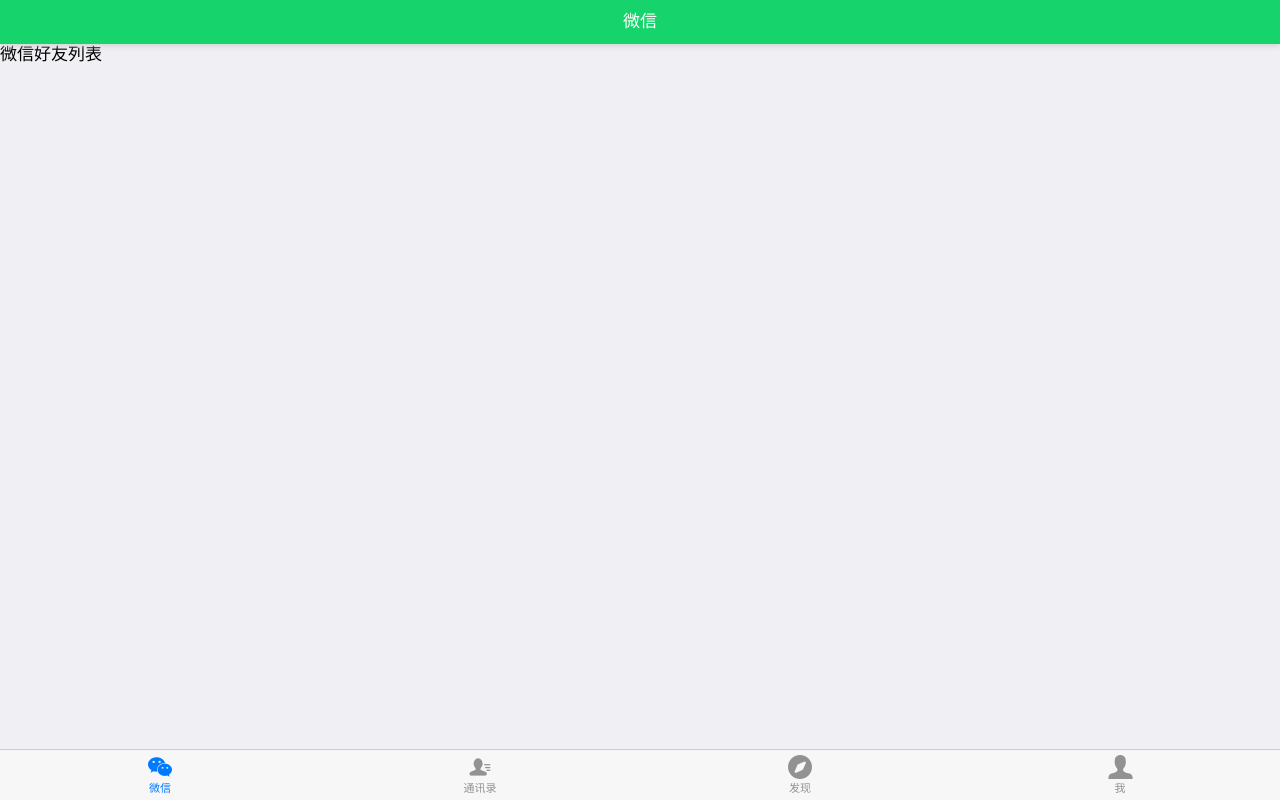
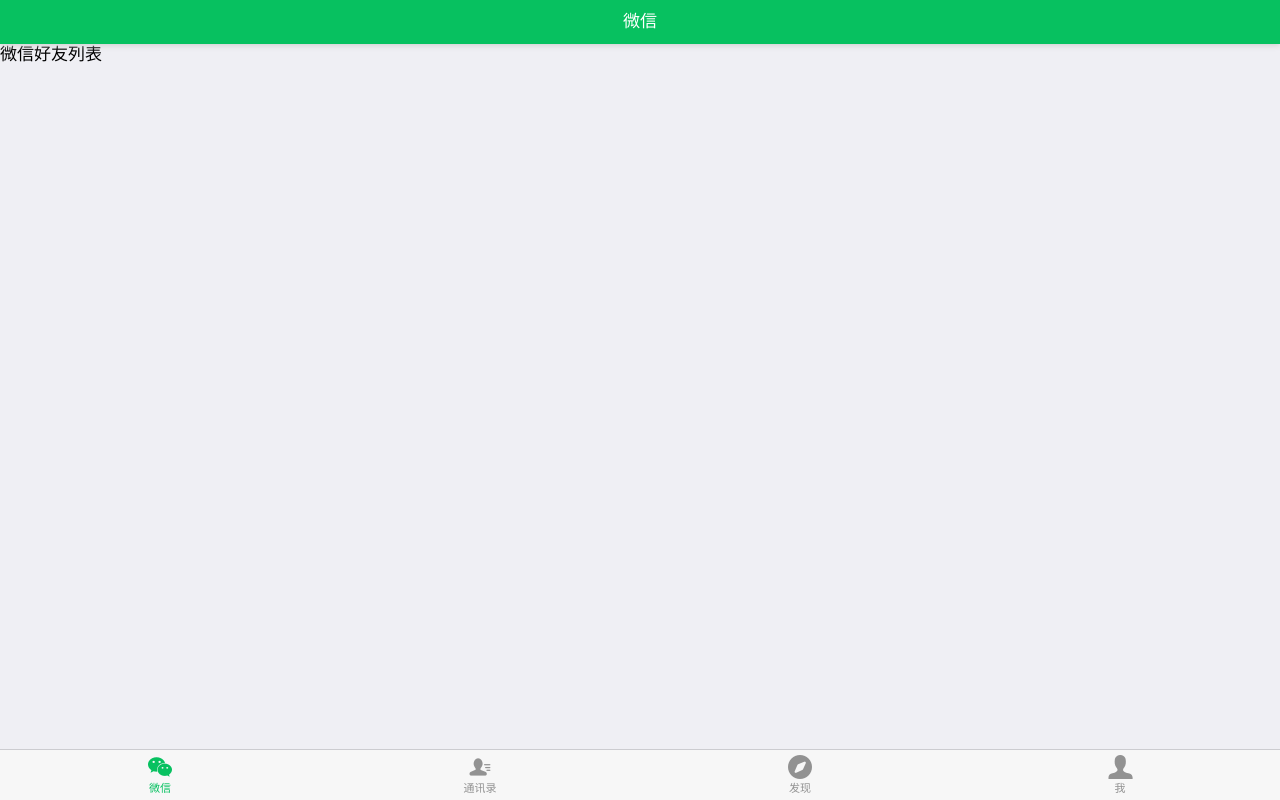
Before and after one commit to joeljhou/imooc-netty, a plain HTML site: page imooc-muxin/index.html in a window 1280 px wide. Drawn offline with Linux system fonts and the light colour scheme.

Commit message:
自定义底部选项卡icon 选中时颜色为绿色

```diff
--- a/imooc-muxin/css/header.css
+++ b/imooc-muxin/css/header.css
@@ -1,8 +1,12 @@
 .title {
 	/* 底色 */
-	background-color: #16d46b;
+	background-color: #07c160;
 }
 
 .title-color {
 	color: white;
 }
+
+.mui-bar-tab .mui-tab-item.mui-active {
+	color: #07c160;
+}
--- a/imooc-muxin/index.html
+++ b/imooc-muxin/index.html
@@ -16,7 +16,7 @@
 			// 设置系统状态栏样式
 			plus.navigator.setStatusBarStyle("light")
 			// 设置系统状态栏背景颜色
-		    plus.navigator.setStatusBarBackground("#16d46b")
+		    plus.navigator.setStatusBarBackground("#07c160")
 		})
     </script>
 </head>
```
